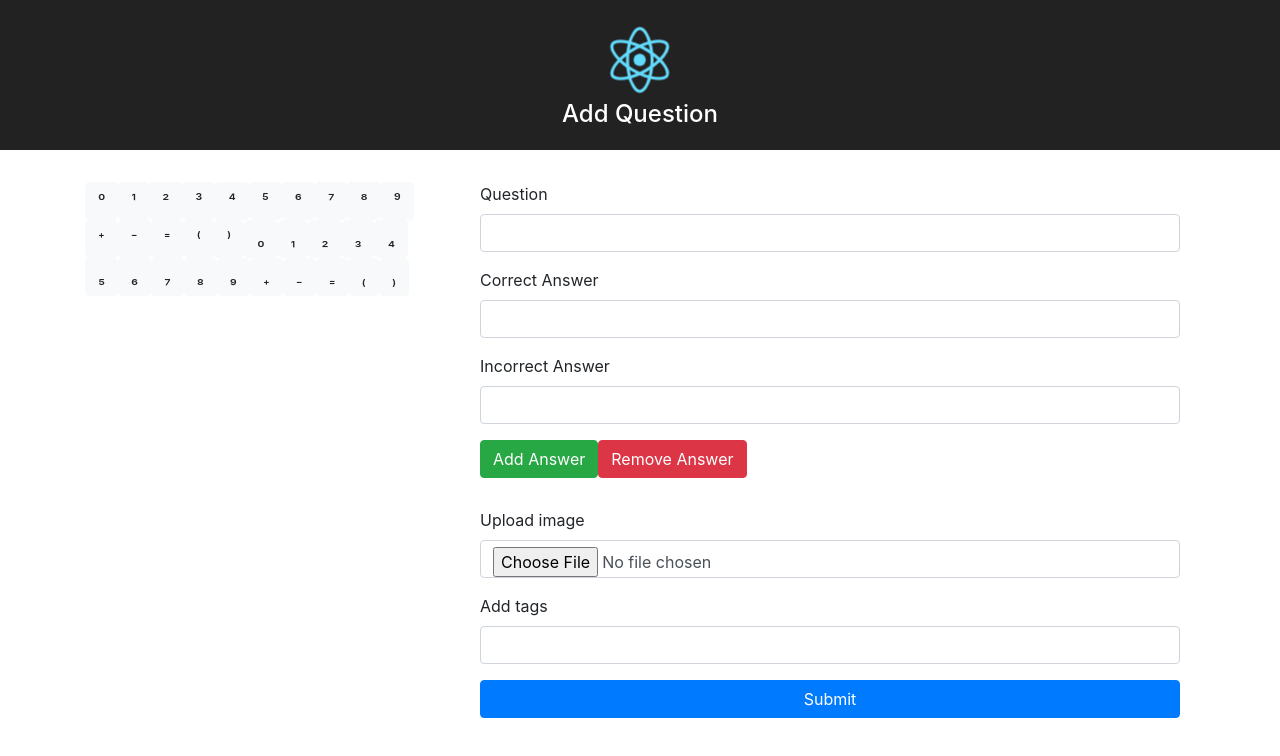
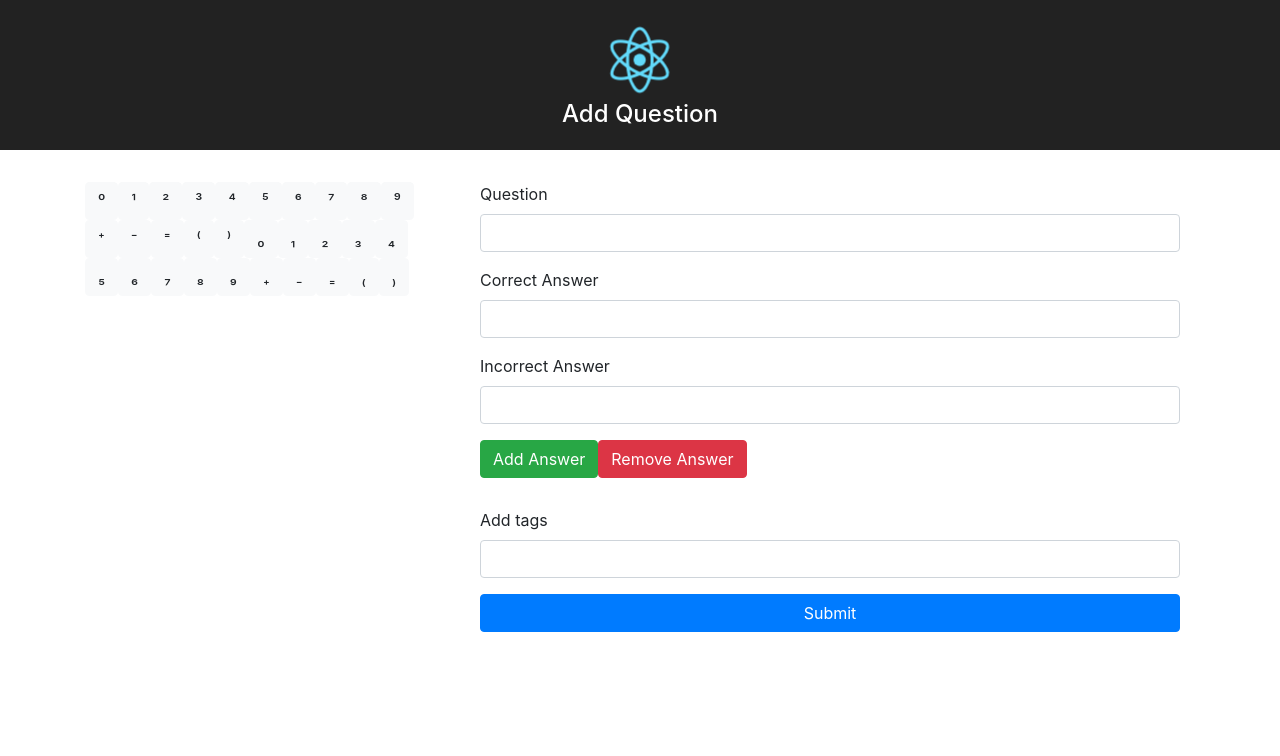
Before and after one commit to coredatasystems/question-author, a React (Create React App) app: page / in a window 1280 px wide. Shown: the top 756 px of the page. Built offline with nearby package versions, Linux system fonts and the light colour scheme.

Commit message:
Update readme and comment out upload image field.

```diff
--- a/src/QuestionForm.js
+++ b/src/QuestionForm.js
@@ -84,7 +84,7 @@ class QuestionForm extends React.Component {
               }
               <button onClick={ this.handleAddAnswer } className="btn btn-success btn-add-answer">Add Answer</button>
               <button onClick={ this.handleRemoveAnswer } className="btn btn-danger btn-add-answer">Remove Answer</button>
-              <FileInput name="image" label="Upload image" />
+              {/*<FileInput name="image" label="Upload image" />*/}
               <FormGroup label="Add tags" name="tags" />
               <button type="submit" className="btn btn-primary">Submit</button>
             </form>
```
Also changed, not shown: 1 other file (tests, documents, lock files or other folders).
